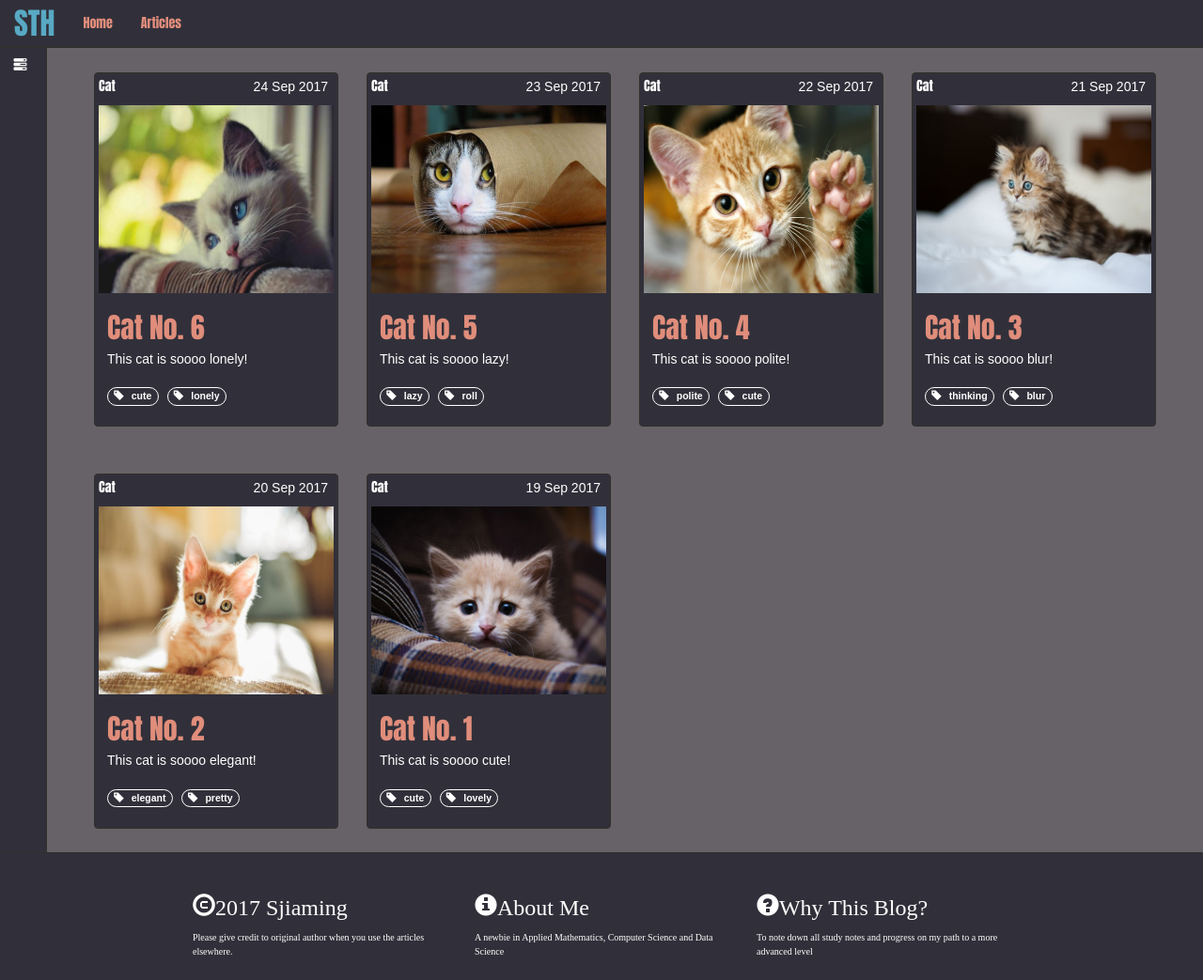
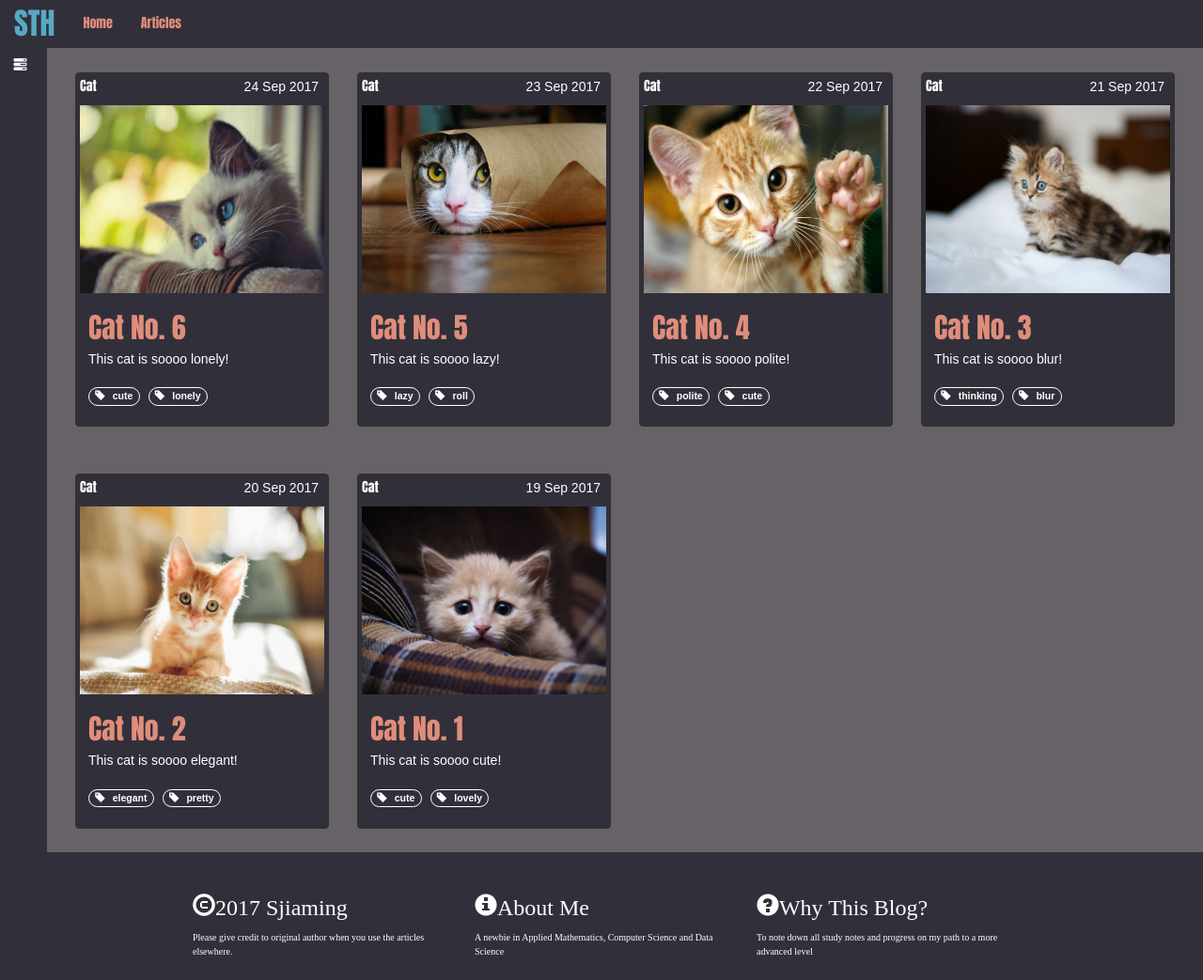
Before and after one commit to sjiaming/BlogSth, a Jekyll site: the page built from blog.html, in a window 1280 px wide and 1043 px high. Shown: the whole window at 94% size. Built offline with Jekyll 4.4.1, drawn with Linux system fonts in a browser that asks for light colours; nearby versions of some CDN libraries.

Commit message:
adjust padding

```diff
--- a/_includes/css/sidebar.css
+++ b/_includes/css/sidebar.css
@@ -16,8 +16,8 @@
 /* Main Content*/
 #page-content-wrapper{
     width: 100%;
-    padding-right:50px;
-    padding-left:100px;
+    padding-right:30px;
+    padding-left: 80px;
     padding-bottom: 0;
     min-height:100%
     height:100%;
@@ -29,7 +29,7 @@
 }
 
 #wrapper.menuDisplayed #page-content-wrapper{
-    padding-left:200px;
+    padding-left:180px;
 }
 
 #wrapper{
```
